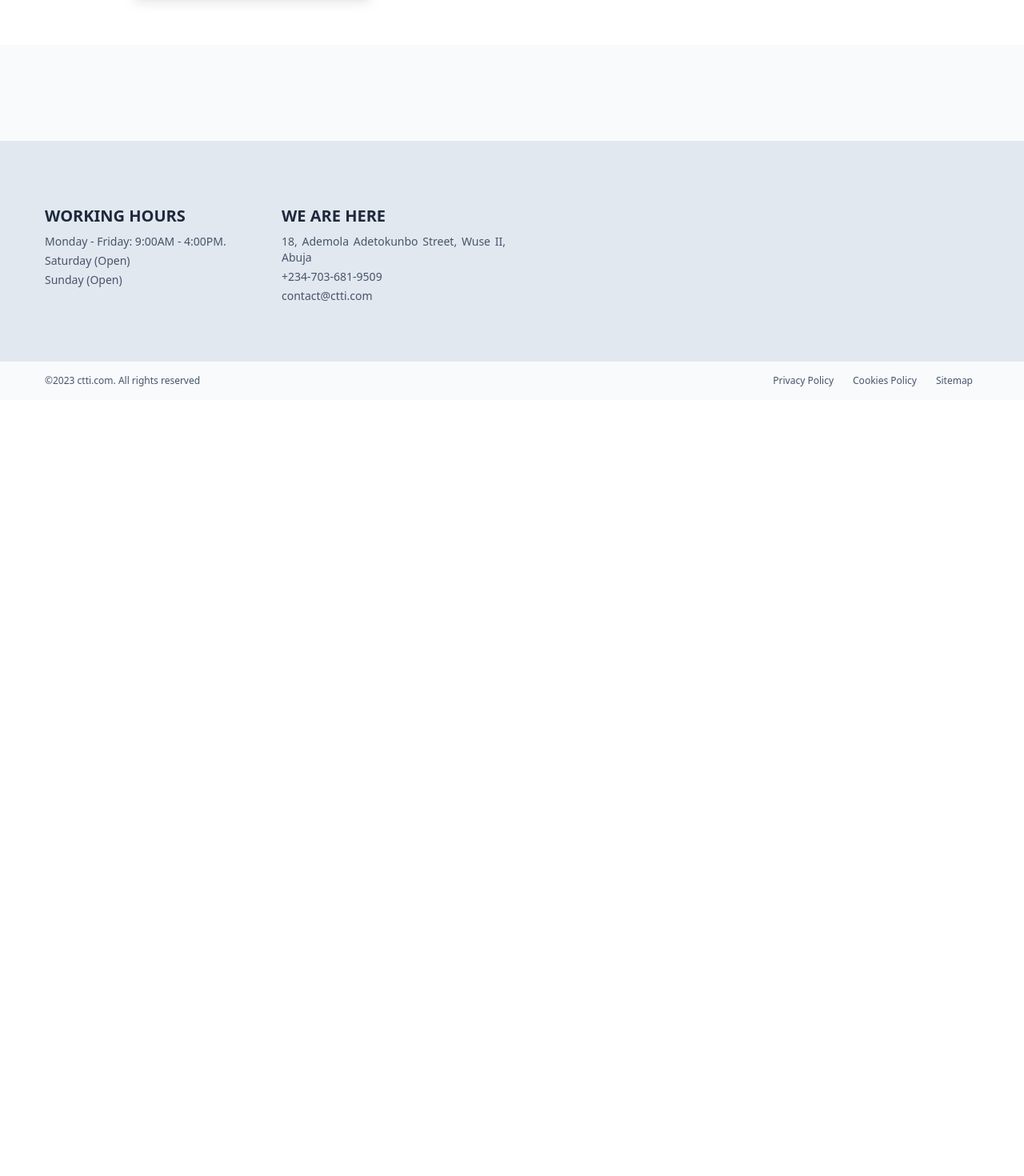
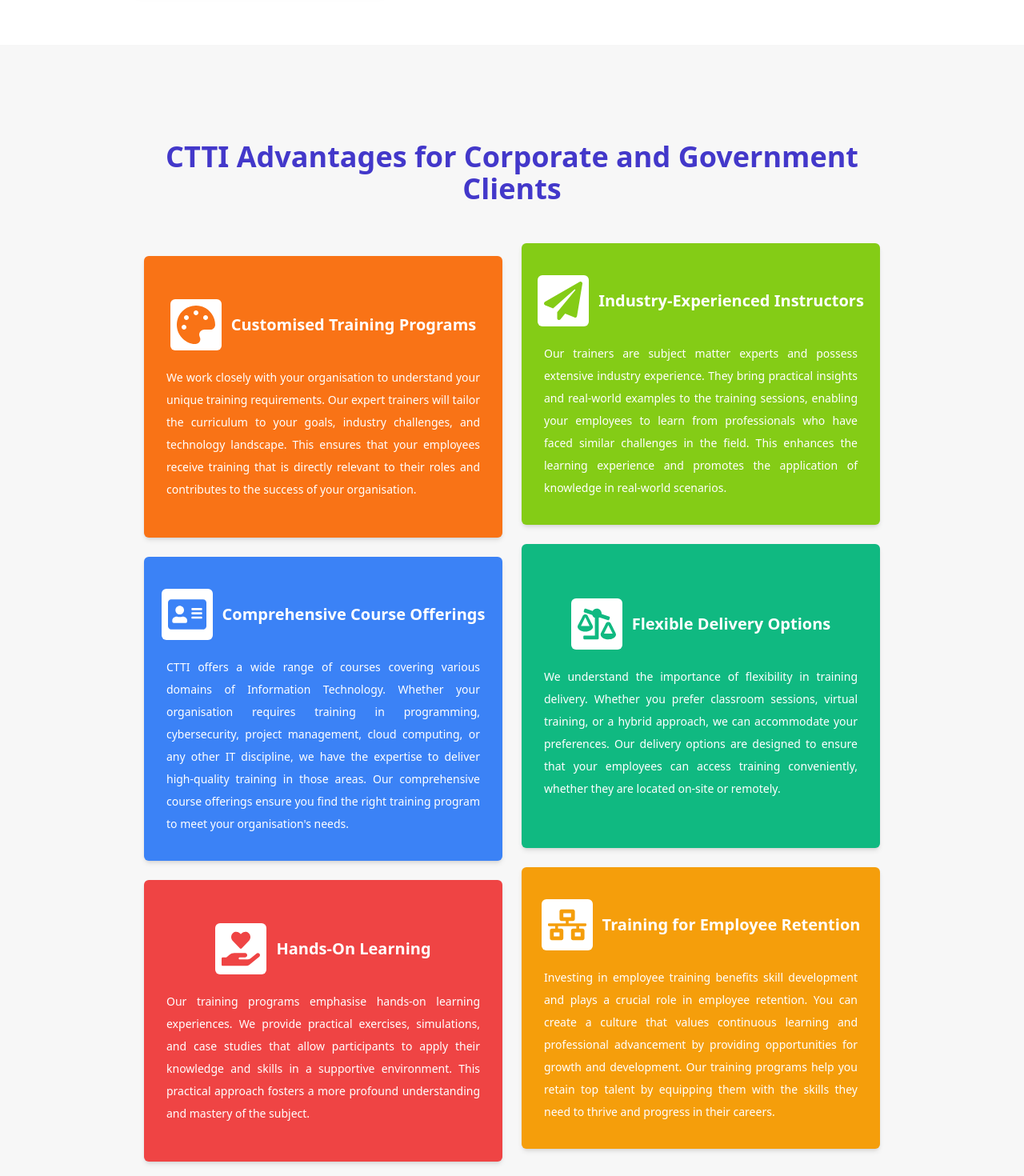
Before and after one commit to fredereeks/ceetee, a React (Create React App) app: page /solutions/team-training in a window 1280 px wide. Shown: the part 920-2390 px from the top of the page at 80% size. Before the commit the page ends 1420 px from the top, so only its background shows below. Built offline with nearby package versions, Linux system fonts and the light colour scheme.

Commit message:
Redesigned the Team Training Page, using actual data

```diff
--- a/src/data/index.js
+++ b/src/data/index.js
@@ -4,6 +4,7 @@
 import {headerLinks} from "./headerLinks"
 import {partners} from "./partners"
 import {skills} from "./skills"
+import {trainings} from "./trainings"
 
 export {
     differences,
@@ -12,4 +13,5 @@
     headerLinks,
     partners,
     skills,
+    trainings,
 }
--- /dev/null
+++ b/src/data/trainings.js
@@ -0,0 +1,46 @@
+import { FaAddressCard, FaBalanceScaleRight, FaHandHoldingHeart, FaNetworkWired, FaPalette, FaPaperPlane } from "react-icons/fa";
+
+export const trainings = [
+    {
+        id: 191,
+        title: "Customised Training Programs",
+        background: "bg-orange-500",
+        text: "We work closely with your organisation to understand your unique training requirements. Our expert trainers will tailor the curriculum to your goals, industry challenges, and technology landscape. This ensures that your employees receive training that is directly relevant to their roles and contributes to the success of your organisation.",
+        icon: <FaPalette className="text-[2rem] md:text-[2.5rem] text-orange-500 group-hover:bg-orange-500 bg-white p-2 rounded-md w-[4rem] h-[4rem] my-2 group-hover:text-white"/>
+    },
+    {
+        id: 192,
+        title: "Industry-Experienced Instructors",
+        background: "bg-lime-500",
+        text: "Our trainers are subject matter experts and possess extensive industry experience. They bring practical insights and real-world examples to the training sessions, enabling your employees to learn from professionals who have faced similar challenges in the field. This enhances the learning experience and promotes the application of knowledge in real-world scenarios.",
+        icon: <FaPaperPlane className="text-[2rem] md:text-[2.5rem] text-lime-500 group-hover:bg-lime-500 bg-white p-2 rounded-md w-[4rem] h-[4rem] my-2 group-hover:text-white"/>
+    },
+    {
+        id: 193,
+        title: "Comprehensive Course Offerings",
+        background: "bg-blue-500",
+        text: "CTTI offers a wide range of courses covering various domains of Information Technology. Whether your organisation requires training in programming, cybersecurity, project management, cloud computing, or any other IT discipline, we have the expertise to deliver high-quality training in those areas. Our comprehensive course offerings ensure you find the right training program to meet your organisation's needs.",
+        icon: <FaAddressCard className="text-[2rem] md:text-[2.5rem] text-blue-500 group-hover:bg-blue-500 bg-white p-2 rounded-md w-[4rem] h-[4rem] my-2 group-hover:text-white"/>
+    },
+    {
+        id: 195,
+        title: "Flexible Delivery Options",
+        background: "bg-emerald-500",
+        text: "We understand the importance of flexibility in training delivery. Whether you prefer classroom sessions, virtual training, or a hybrid approach, we can accommodate your preferences. Our delivery options are designed to ensure that your employees can access training conveniently, whether they are located on-site or remotely.",
+        icon: <FaBalanceScaleRight className="text-[2rem] md:text-[2.5rem] text-emerald-500 group-hover:bg-emerald-500 bg-white p-2 rounded-md w-[4rem] h-[4rem] my-2 group-hover:text-white"/>
+    },
+    {
+        id: 196,
+        title: "Hands-On Learning",
+        background: "bg-red-500",
+        text: "Our training programs emphasise hands-on learning experiences. We provide practical exercises, simulations, and case studies that allow participants to apply their knowledge and skills in a supportive environment. This practical approach fosters a more profound understanding and mastery of the subject.",
+        icon: <FaHandHoldingHeart className="text-[2rem] md:text-[2.5rem] text-red-500 group-hover:bg-red-500 bg-white p-2 rounded-md w-[4rem] h-[4rem] my-2 group-hover:text-white"/>
+    },
+    {
+        id: 197,
+        title: "Training for Employee Retention",
+        background: "bg-amber-500",
+        text: "Investing in employee training benefits skill development and plays a crucial role in employee retention. You can create a culture that values continuous learning and professional advancement by providing opportunities for growth and development. Our training programs help you retain top talent by equipping them with the skills they need to thrive and progress in their careers.",
+        icon: <FaNetworkWired className="text-[2rem] md:text-[2.5rem] text-amber-500 group-hover:bg-amber-500 bg-white p-2 rounded-md w-[4rem] h-[4rem] my-2 group-hover:text-white"/>
+    },
+]
--- a/src/pages/TeamTraining.jsx
+++ b/src/pages/TeamTraining.jsx
@@ -1,7 +1,7 @@
 import React, { useEffect } from 'react'
-import { blog_slider3 } from '../assets/images'
+import { masonry4, category_2 } from '../assets/images'
 import { Link } from 'react-router-dom'
-import { FaArrowLeft } from 'react-icons/fa'
+import { trainings } from '../data/trainings';
 // import { randomColor } from '../utils'
 
 function TeamTraining() {
@@ -23,24 +23,41 @@
           </div>
           <aside className="flex flex-col gap-2 justify-center container max-w-[960px] py-5 px-2 mx-auto">
             <h2 className="text-2xl md:text-4xl text-white font-bold">Customized Training Solutions</h2>
-            <p className="text-white max-w-[80%] sm:max-w-[70%] md:max-w-[80%] leading-[1.8] text-md md:text-base py-2 text-justify">At CTTI, we understand that every organisation has unique training needs. We offer standard and customised training programs for corporate and government clients. Whether you want to enhance your team's skills or train individual employees, we have tailored solutions to meet your requirements. With our comprehensive training offerings and industry expertise, we can help your organisation achieve its goals and retain top talent.</p>
+            <p className="text-white w-full sm:max-w-[70%] md:max-w-[80%] leading-[2] text-md md:text-base py-2 text-justify">At CTTI, we understand that every organisation has unique training needs. We offer standard and customised training programs for corporate and government clients. Whether you want to enhance your team's skills or train individual employees, we have tailored solutions to meet your requirements. With our comprehensive training offerings and industry expertise, we can help your organisation achieve its goals and retain top talent.</p>
           </aside>
         </section>
         <section className="py-10 bg-white">
           <aside className="grid grid-cols-2 md:grid-cols-3 gap-2 justify-center container max-w-[960px] p-5 mx-auto">
-            <div className="relative h-150 w-200 border-indigo-700 border-4 rounded-md shadow-lg -skew-x-[5deg] overflow-hidden">
-              <img src={blog_slider3} alt="" className="absolute w-[150%] h-[150%] top-0 left-0 object-cover scale-120 skew-x-[5deg]" />
+            <div className="relative h-[330px] w-[320px] border-indigo-700 border-[6px] rounded-md shadow-lg mx-auto -skew-x-[5deg] ">
+              <img src={masonry4} alt="" className=" border-white border-[6px] w-full h-full top-0 -left-[1rem] object-cover scale-100" />
             </div>
-            <div className="col-span-2 py-20 px-5 flex flex-col gap-2">
+            <div className="col-span-2 p-5 md:py-20 md:px-10 flex flex-col gap-2">
               <h2 className="text-2xl md:text-4xl text-indigo-700 font-bold">Individual and Team Training</h2>
               <p className="text-gray-700 leading-[1.8] text-md md:text-base py-2 text-justify">Whether you want to train an individual or a team, our experienced trainers can deliver personalised instruction to individuals, addressing their specific learning objectives. Additionally, we can conduct comprehensive team training sessions, fostering collaboration and knowledge-sharing among your employees.</p>
             </div>
           </aside>
         </section>
-        <section className="bg-gray-50 py-10">
-          <aside className="grid grid-cols-2 md:grid-cols-3 gap-2 justify-center container max-w-[960px] p-5 mx-auto">
-
-          </aside>
+        <section className="bg-white py-20 relative after:left-0 after:top-0 after:absolute after:z-5 after:bg-[#8881] after:w-full after:h-full">
+          {/* <img src={category_2} alt="" className="absolute w-full h-full z-2 top-0 left-0 object-cover" /> */}
+          <div className="relative z-10 grid grid-cols-1 sm:grid-cols-2 gap-6 justify-center container max-w-[960px] px-5 py-10 mx-auto">
+              <h2 className="col-span-1 sm:col-span-2 text-2xl md:text-4xl text-indigo-700 pt-0 pb-10 text-center font-bold">CTTI Advantages for Corporate and Government Clients</h2>
+            {
+              trainings.map((training,i) => {
+                const light = i % 2 === 1 ? "-translate-y-4 hover:translate-y-0" : "hover:-translate-y-4 translate-y-0"
+                return(
+                  <aside key={training.id} className={`group relative ${training.background} ${light} py-8 px-4 rounded-md cursor-pointer flex flex-col gap-3 items-center justify-center overflow-hidden shadow-md`}>
+                    {/* <div className="relative flex flex-col items-center group-hover:top-0 h-full w-full overflow-hidden py-2"> */}
+                      <div className="flex flex-row gap-3 items-center">
+                        {training.icon}
+                        <h3 className={`text-lg md:text-xl text-left text-white font-bold`}>{training.title}</h3>
+                      </div>
+                      <p className="px-3 text-justify leading-loose text-sm md:text-md text-white font-normal">{training.text}</p>
+                    {/* </div> */}
+                  </aside>
+                )
+              })
+            }
+          </div>
         </section>
     </main>
   )
```
